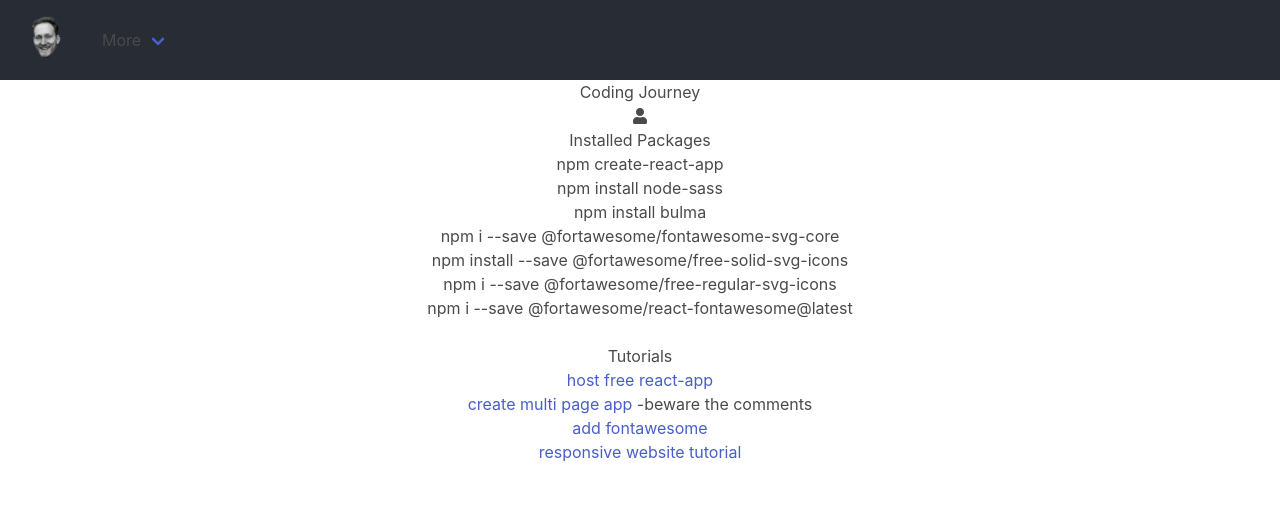
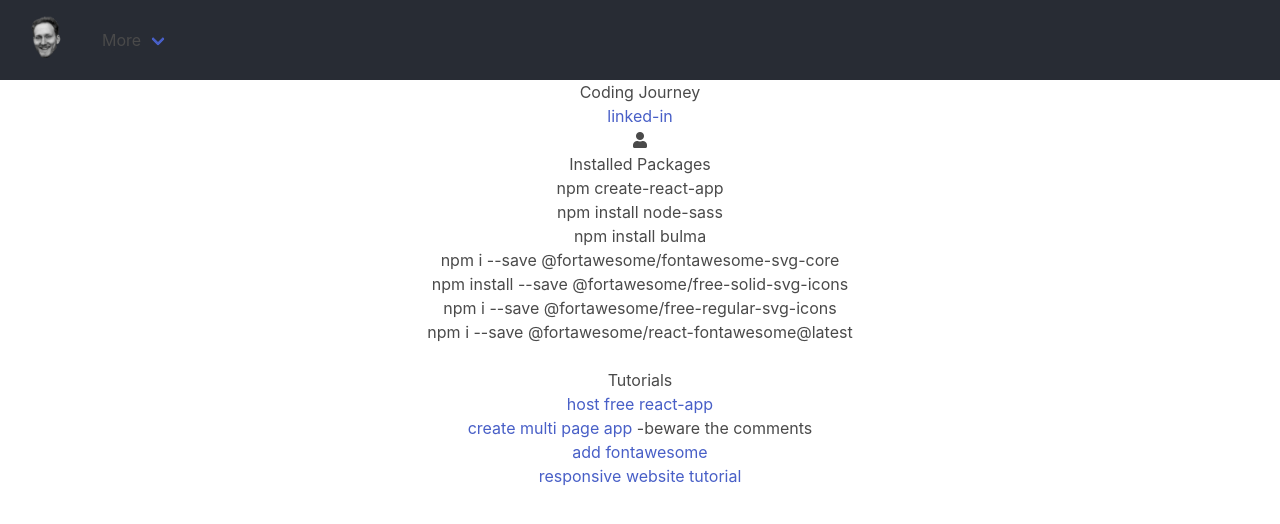
Before and after one commit to Graezer/geza-hp, a React (Create React App) app: page /Coding in a window 1280 px wide. Shown: the top 524 px of the page. Built offline with nearby package versions, Linux system fonts and the light colour scheme.

Commit message:
what did I do?

```diff
--- a/src/Coding.js
+++ b/src/Coding.js
@@ -4,8 +4,9 @@
 
 function Coding() {
   return (
-    <div className="App">
+    <div>
       <h1>Coding Journey</h1>
+      <a target='_blank' href='https://www.linkedin.com/in/coder-geza-steinert/'>linked-in</a>
 
       <div>
       <i class="fas fa-user" />
```
